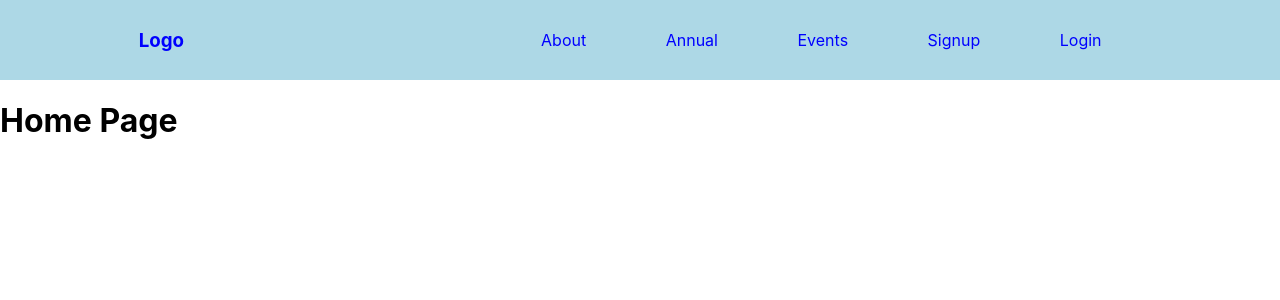
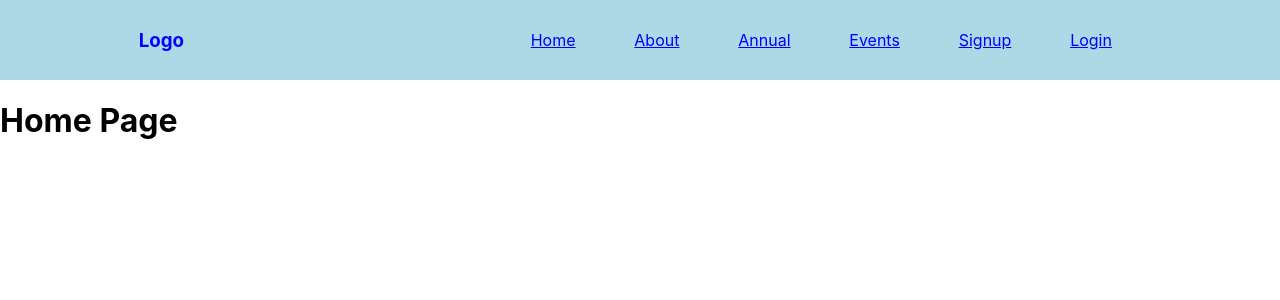
Before and after one commit to blue-cyborg/nav-project, a React (Create React App) app: page / in a window 1280 px wide. Shown: the top 300 px of the page. Built offline with nearby package versions, Linux system fonts and the light colour scheme.

Commit message:
Update Nav.js
made the nav links work and added styling to them

```diff
--- a/src/Nav.js
+++ b/src/Nav.js
@@ -1,16 +1,22 @@
 import React from 'react';
 import './App.css';
+import { Link } from 'react-router-dom'
 
 function Nav() {
-  return (
+    const navStyle = {
+        color: 'blue'
+    };
+
+    return (
     <nav>
         <h3>Logo</h3>
         <ul className='nav-Links'>
-            <li>About</li>
-            <li>Annual</li>
-            <li>Events</li>
-            <li>Signup</li>
-            <li>Login</li>
+            <Link style={navStyle} to="/"><li>Home</li></Link>
+            <Link style={navStyle} to="/About"><li>About</li></Link>
+            <Link style={navStyle} to="/Annual"><li>Annual</li></Link>
+            <Link style={navStyle} to="/Events"><li>Events</li></Link>
+            <Link style={navStyle} to="/Signup"><li>Signup</li></Link>
+            <Link style={navStyle} to="/Signin"><li>Login</li></Link>
         </ul>
     </nav>
   );
```
